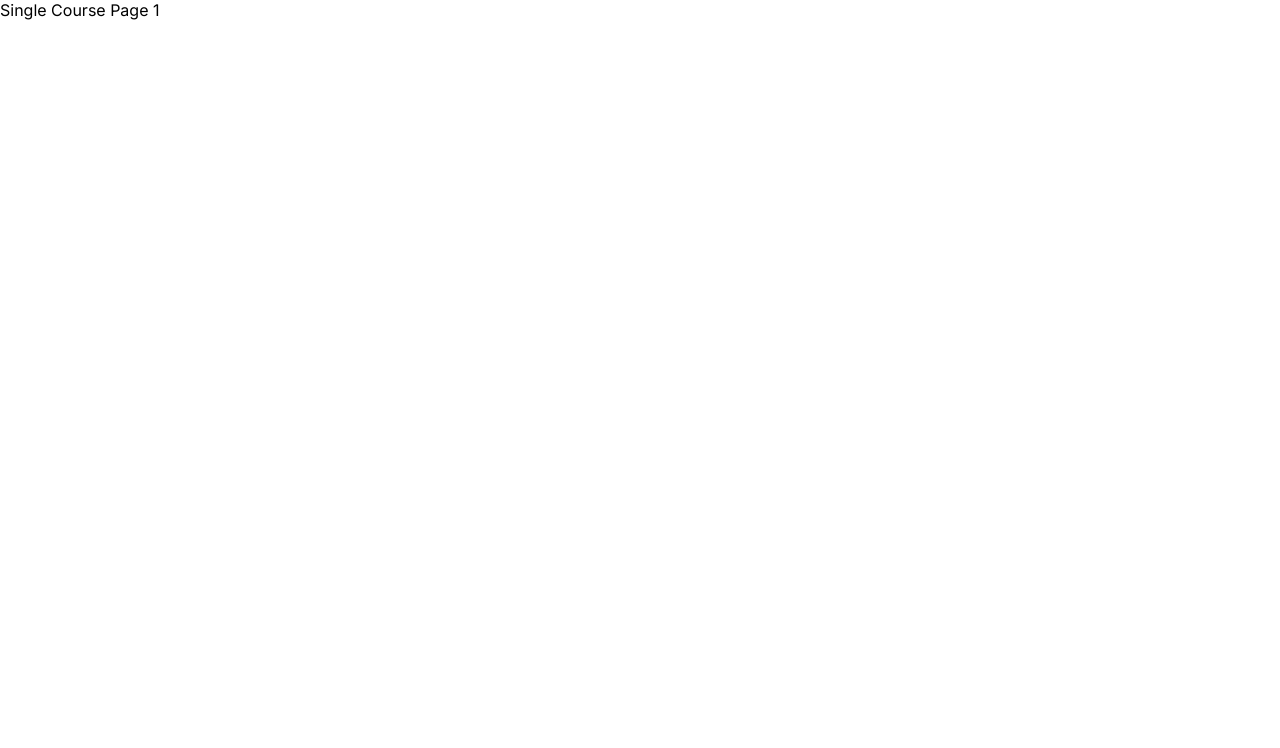
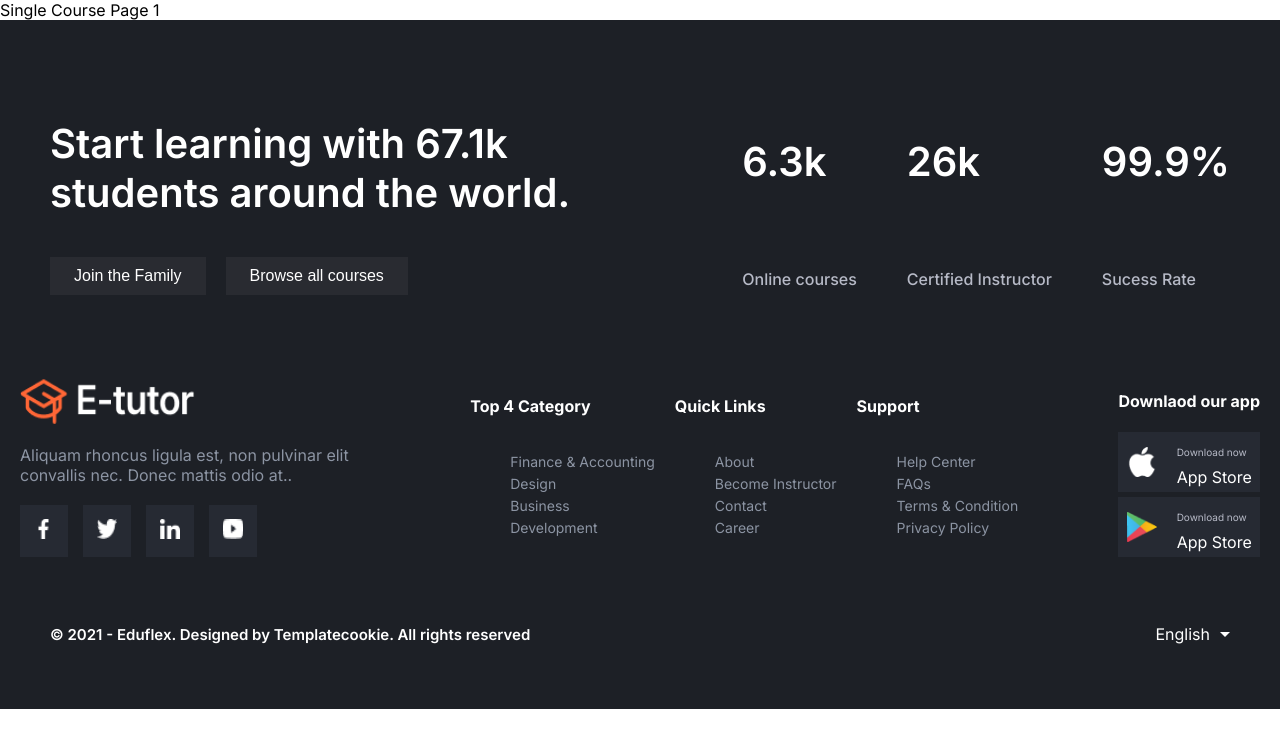
Before and after one commit to archis-academy/june-frontend-e-tutor-lms-1, a Next.js app: page /course/1 in a window 1280 px wide. Shown: the top 748 px of the page. Built offline with nearby package versions, Linux system fonts and the light colour scheme.

Commit message:
[JU-23] - Footer moved to layout.tsx

```diff
--- a/src/app/layout.tsx
+++ b/src/app/layout.tsx
@@ -1,4 +1,5 @@
 import type { Metadata } from "next";
+import Footer from "@/components/Footer/Footer";
 import { Inter } from "next/font/google";
 import styles from "./globals.module.scss";
 
@@ -21,6 +22,7 @@ export default function RootLayout({
         style={{ margin: 0, boxSizing: "border-box", padding: 0 }}
       >
         {children}
+        <Footer />
       </body>
     </html>
   );
--- a/src/app/page.tsx
+++ b/src/app/page.tsx
@@ -3,7 +3,7 @@ import { BestSellingCourses } from "@/components/BestSellingCourses/BestSellingC
 import { PopularInstructors } from "@/components/PopularInstructors/PopularInstructors";
 import { HomePageCompanies } from "@/components/HomePageCompanies/HomePageCompanies";
 import  FeatureCourse  from "@/components/FeaturedCourses/FeaturedCourses";
-import Footer from "@/components/Footer/Footer";
+
 
 export default function Home() {
   return (
@@ -13,7 +13,6 @@ export default function Home() {
       <FeatureCourse/>
       <PopularInstructors />
       <HomePageCompanies />
-      <Footer />
     </main>
   );
 }
```
